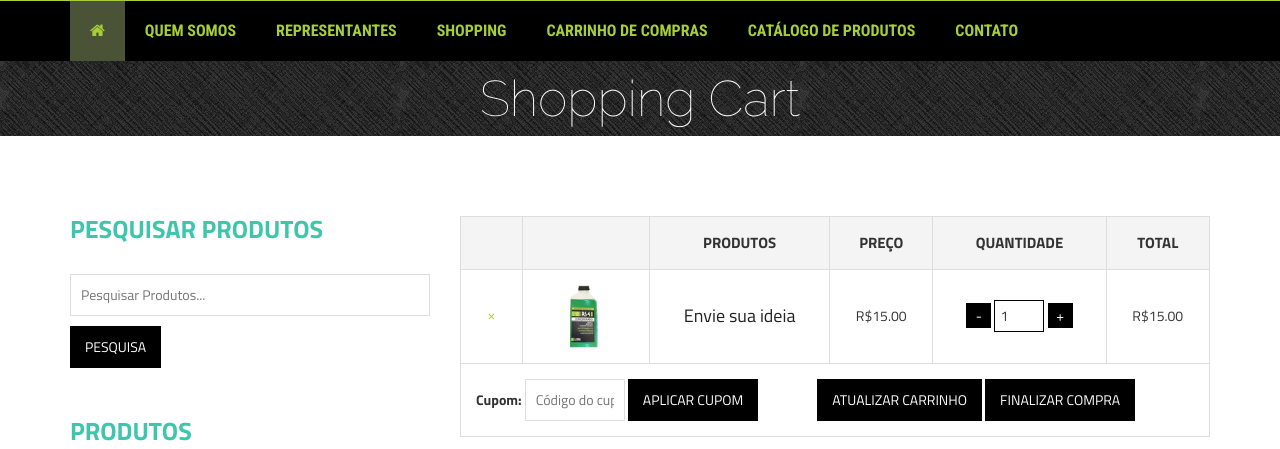
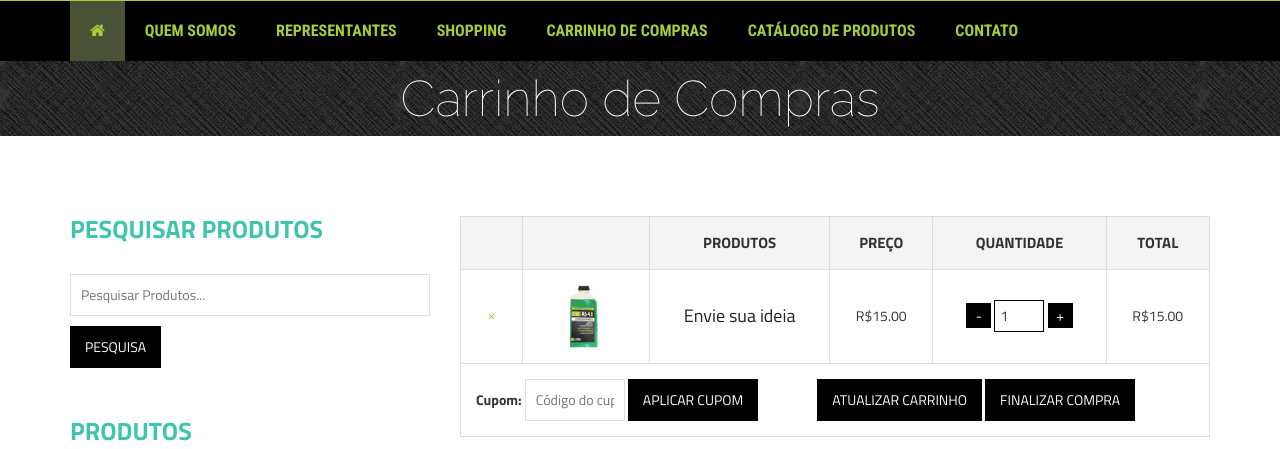
Before and after one commit to DionMarcos/selepi, a PHP site: page /cart.php in a window 1280 px wide. Shown: the part 194-643 px from the top of the page. Run offline with PHP 8.4, Linux system fonts and the light colour scheme; some libraries are stand-ins or nearby versions.

Commit message:
tradução da pagina cart.php do INGLES para o PORTUGUES

```diff
--- a/cart.php
+++ b/cart.php
@@ -13,7 +13,7 @@
             <div class="row">
                 <div class="col-md-12">
                     <div class="product-bit-title text-center">
-                        <h2>Shopping Cart</h2>
+                        <h2>Carrinho de Compras</h2>
                     </div>
                 </div>
             </div>
```
